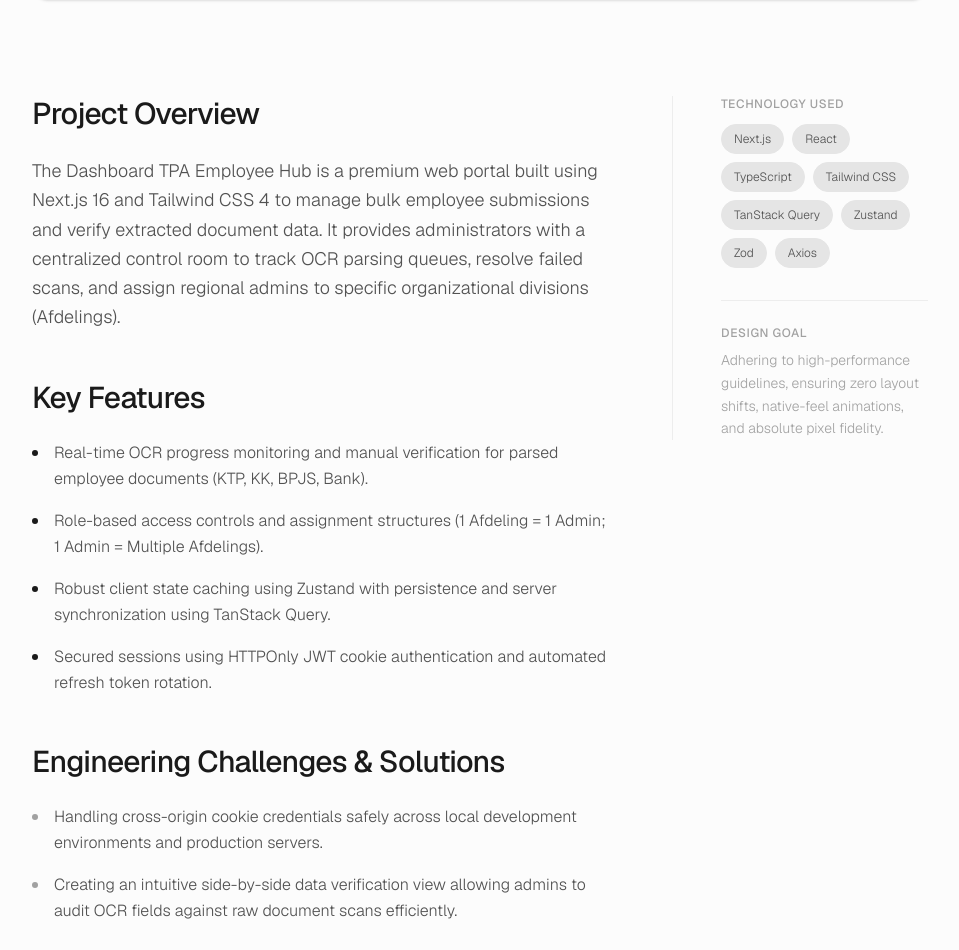
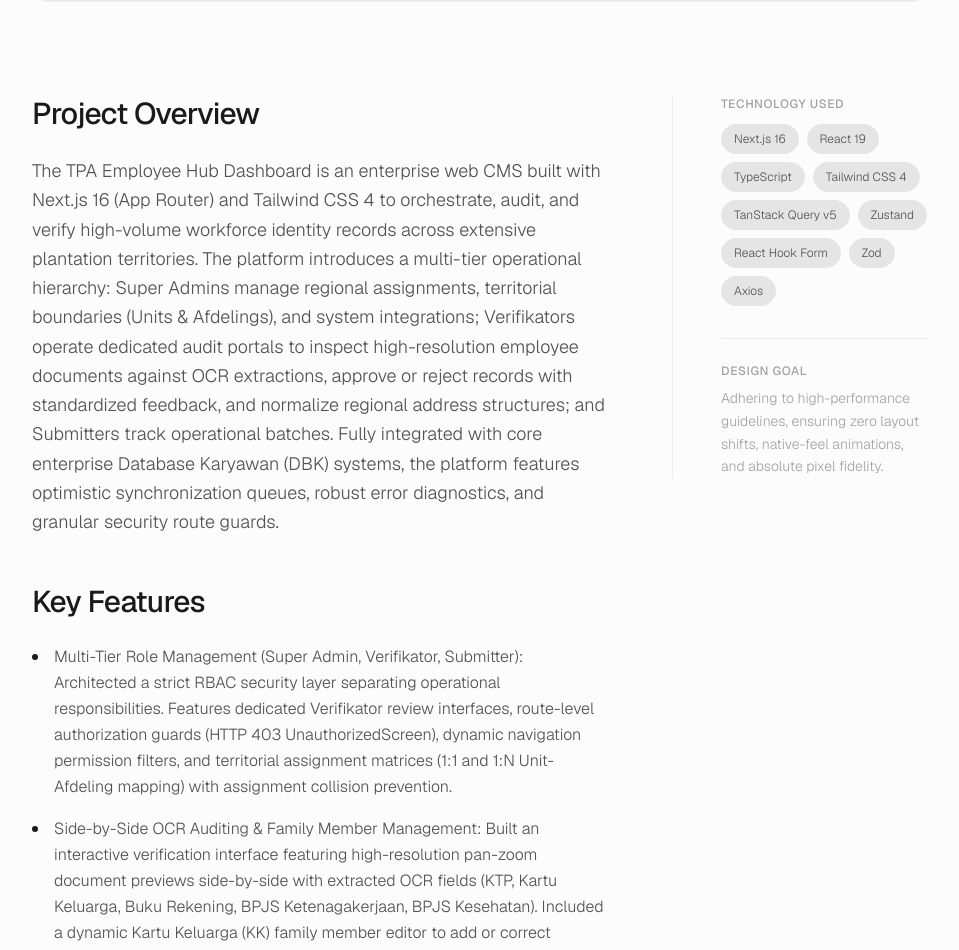
Before and after one commit to RamdlanFaqih/ramfaq-portfolio, a Next.js app: page /projects/dashboard-tpa-employee-hub in a window 1280 px wide. Shown: the part 940-1890 px from the top of the page, without its empty margins (160-1119 px from the left). Built offline with nearby package versions, Linux system fonts and the light colour scheme; no server answers.

Commit message:
feat: update TPA Employee Hub project data with comprehensive features and tech stack

```diff
--- a/src/data/projects.ts
+++ b/src/data/projects.ts
@@ -69,47 +69,55 @@
   {
     slug: "tpa-employee-hub",
     title: "TPA Employee Hub (Mobile)",
-    tech: ["Flutter", "Dart", "BLoC", "AutoRoute", "Dio", "Freezed", "ScreenUtil"],
-    description: "A Domain-Driven Design (DDD) mobile application for employee management. Developed using Flutter and BLoC state management, enabling employees to securely submit and manage document updates (KTP, KK, Bank, BPJS) with offline support.",
+    tech: ["Flutter", "Dart", "BLoC", "Drift (SQLite)", "Google ML Kit", "AutoRoute", "Dio Smart Retry", "Freezed", "ScreenUtil"],
+    description: "A mission-critical offline-first mobile application architected with Domain-Driven Design (DDD) and Flutter BLoC for field Submitters (Admin Lapangan) at PT Triputra Agro Persada (TPA). Empowers officers to capture, validate, and submit employee documents with on-device ML Kit detection, local SQLite draft persistence, enforced read-only submission locking, granular Verifikator rejection feedback, submission cycle tracking, and real-time DBK sync status visibility.",
     type: "mobile-only",
     image: "",
     images: ["", "", ""],
     year: "2026",
     role: "Mobile App Engineer",
-    client: "TPA Employee Hub",
-    overview: "TPA Employee Hub Mobile is a core mobile application designed to simplify and digitize the employee document updating process. By structuring the codebase using Domain-Driven Design (DDD) and BLoC, the app ensures robust, scalable, and responsive form entry and document submission flows for workforce updates.",
+    client: "KODA",
+    overview: "TPA Employee Hub Mobile is the core field client application engineered for Submitter officers (Admin Lapangan) collecting and updating employee records across remote plantation estates. Structured with Domain-Driven Design (DDD) and Flutter BLoC, the app provides field workers with an end-to-end capture and submission workflow for identity documents (KTP, Kartu Keluarga, Rekening Bank / Surat Keterangan Bank, BPJS Ketenagakerjaan, BPJS Kesehatan, Foto Wajah). Engineered to thrive in remote areas with volatile internet connectivity, it features local SQLite draft caching via Drift, background image quality analysis, strict submission lifecycle locking, and transparent feedback loops connecting field Submitters directly with CMS Verifikators.",
     keyFeatures: [
-      "Secure multi-document upload and submission for KTP, Family Card (KK), Bank details, and BPJS.",
-      "Domain-Driven Design (DDD) with clean separation of layers and dependency injection via GetIt.",
-      "Responsive UI layouts across multiple device sizes using ScreenUtil and custom Theme systems.",
-      "Multi-environment setup using Flutter flavors (dev, staging, prod) to streamline releases."
+      "Submitter & Verifikator Cycle Attribution: Integrated submission metadata tracking displaying active Submitter name, submission timestamp, assigned Verifikator name, approval/rejection timestamp, and full chronological cycle history per employee record.",
+      "Actionable Rejection Feedback & Document Revision: Built dedicated rejection notes sections displaying exact Verifikator review notes and standardized reason codes per rejected document slot, tagged with targeted status indicators ('Perlu dilengkapi' for mandatory documents vs 'Perlu diperbarui' for optional documents).",
+      "Enforced Read-Only Submission Lock: Engineered automated form and camera locking mechanisms that transition records into a read-only state upon submission, preventing accidental duplicate edits and race conditions while documents await Verifikator review.",
+      "Offline-First Local Draft Persistence (Drift / SQLite): Implemented robust local database caching with Drift to automatically persist in-progress document uploads and forms during network failures, preventing data loss and blocking duplicate concurrent edits until local drafts are reconciled.",
+      "Smart Camera Pipeline & On-Device ML Kit: Integrated Google ML Kit for real-time face detection and OCR text recognition, featuring configurable document detection modes ('skipAll' and 'optimized'), background isolate compute processing for blur/brightness analysis, and portrait-locked orientation.",
+      "Enterprise DBK Sync Status Transparency: Integrated an interactive DBK sync status card displaying live sync states (Unsynced, Pending, Success, Failed), submission logs, and sync timestamps directly to field Submitters.",
+      "Alternative Bank Document & Multi-Document Upload: Broadened banking document verification supporting traditional savings passbooks, bank account statements (rekening koran), and official bank verification letters with instant preview."
     ],
     challenges: [
-      "Ensuring large image files and scanned documents are compressed and uploaded efficiently over unstable connections.",
-      "Managing complex code-generated models using Freezed and AutoRoute transitions without performance degradation."
+      "Offloading heavy computer vision calculations (blur, lighting, and document edge detection) to Dart background worker isolates (compute) to maintain a smooth 60 FPS camera viewfinder without frame drops.",
+      "Safeguarding data integrity in remote plantation environments with intermittent network coverage through resilient local Drift SQLite caching, chunked compression, and Dio Smart Retry policies.",
+      "Coordinating multi-state document status machines (Belum, Proses OCR, Perlu direview, Perlu dilengkapi, Perlu diperbarui, Lengkap) across complex re-submission and revision cycles without local-remote state drift."
     ]
   },
   {
     slug: "dashboard-tpa-employee-hub",
     title: "TPA Employee Hub Dashboard",
-    tech: ["Next.js", "React", "TypeScript", "Tailwind CSS", "TanStack Query", "Zustand", "Zod", "Axios"],
-    description: "An administrative employee management portal built with Next.js and Tailwind CSS. Features include secure HTTPOnly cookie authentication, real-time bulk document processing, automated OCR data extraction progress queues, and unit-afdeling assignment controls.",
+    tech: ["Next.js 16", "React 19", "TypeScript", "Tailwind CSS 4", "TanStack Query v5", "Zustand", "React Hook Form", "Zod", "Axios"],
+    description: "An enterprise administrative & document verification CMS built with Next.js 16 and Tailwind CSS 4 for PT Triputra Agro Persada (TPA). Features granular Role-Based Access Control (RBAC) separating Super Admin, Verifikator, and Submitter roles, territorial Unit-Afdeling assignment matrix, real-time OCR extraction review with fuzzy regional master data matching, strict two-way document rejection feedback loops, and enterprise DBK (Database Karyawan) synchronization with optimistic state updates.",
     type: "web-only",
     image: "/images/tpa-dashboard-2.png",
     images: ["/images/tpa-dashboard-2.png", "/images/tpa-dashboard.png", "/images/tpa-dashboard-2.png"],
     year: "2026",
     role: "Frontend Engineer",
     client: "KODA",
-    overview: "The Dashboard TPA Employee Hub is a premium web portal built using Next.js 16 and Tailwind CSS 4 to manage bulk employee submissions and verify extracted document data. It provides administrators with a centralized control room to track OCR parsing queues, resolve failed scans, and assign regional admins to specific organizational divisions (Afdelings).",
+    overview: "The TPA Employee Hub Dashboard is an enterprise web CMS built with Next.js 16 (App Router) and Tailwind CSS 4 to orchestrate, audit, and verify high-volume workforce identity records across extensive plantation territories. The platform introduces a multi-tier operational hierarchy: Super Admins manage regional assignments, territorial boundaries (Units & Afdelings), and system integrations; Verifikators operate dedicated audit portals to inspect high-resolution employee documents against OCR extractions, approve or reject records with standardized feedback, and normalize regional address structures; and Submitters track operational batches. Fully integrated with core enterprise Database Karyawan (DBK) systems, the platform features optimistic synchronization queues, robust error diagnostics, and granular security route guards.",
     keyFeatures: [
-      "Real-time OCR progress monitoring and manual verification for parsed employee documents (KTP, KK, BPJS, Bank).",
-      "Role-based access controls and assignment structures (1 Afdeling = 1 Admin; 1 Admin = Multiple Afdelings).",
-      "Robust client state caching using Zustand with persistence and server synchronization using TanStack Query.",
-      "Secured sessions using HTTPOnly JWT cookie authentication and automated refresh token rotation."
+      "Multi-Tier Role Management (Super Admin, Verifikator, Submitter): Architected a strict RBAC security layer separating operational responsibilities. Features dedicated Verifikator review interfaces, route-level authorization guards (HTTP 403 UnauthorizedScreen), dynamic navigation permission filters, and territorial assignment matrices (1:1 and 1:N Unit-Afdeling mapping) with assignment collision prevention.",
+      "Side-by-Side OCR Auditing & Family Member Management: Built an interactive verification interface featuring high-resolution pan-zoom document previews side-by-side with extracted OCR fields (KTP, Kartu Keluarga, Buku Rekening, BPJS Ketenagakerjaan, BPJS Kesehatan). Included a dynamic Kartu Keluarga (KK) family member editor to add or correct unparsed relatives with strict 16-digit NIK validation.",
+      "Intelligent Regional Master Data Fuzzy Matching: Implemented Levenshtein/fuzzy matching algorithms (regionValidation.ts) comparing unstructured OCR address strings against DBK official regional master data (Provinsi, Kota/Kabupaten, Kecamatan, Kelurahan/Desa) with hierarchical parent-child disambiguation and manual dropdown fallbacks.",
+      "Standardized Two-Way Document Rejection & Feedback Loop: Engineered a structured verification dialog requiring explicit rejection reasons ('Foto kurang jelas', 'Foto tidak sesuai', 'Lainnya' with mandatory notes). Rejection reasons automatically propagate to mobile Submitters with badge status classifications ('Perlu dilengkapi' vs 'Perlu diperbarui').",
+      "System Approval Guard & Validation Rules: Enforced strict client- and server-side validation rules preventing approvals if mandatory documents (Face, KTP, KK, Bank) or required fields are incomplete, malformed, or fail format criteria.",
+      "Enterprise DBK (Database Karyawan) Synchronization Engine: Engineered single-click and bulk employee data synchronization into the enterprise DBK backend. Implemented optimistic UI updates, comprehensive sync status filtering (Unsynced, Pending, Success, Failed), and detailed sync failure diagnostics with interactive tooltips.",
+      "Submission Cycle History & Re-Verification Timeline: Chronological audit trail logging submission and verification cycles, tracking previous vs new assignees, rejection notes, review timestamps, and approval attributions per operational cycle."
     ],
     challenges: [
-      "Handling cross-origin cookie credentials safely across local development environments and production servers.",
-      "Creating an intuitive side-by-side data verification view allowing admins to audit OCR fields against raw document scans efficiently."
+      "Developing resilient regional master data fuzzy matching to accurately reconcile misspelled, truncated, or noisy OCR address tokens with authoritative governmental hierarchical codes.",
+      "Enforcing bulletproof client-side and server-side RBAC guards that cleanly restrict Verifikators from administrative system settings and raw audit logs while maintaining seamless multi-role operation.",
+      "Maintaining instantaneous UI responsiveness and state consistency across large-scale employee registries with TanStack Query optimistic cache updates during bulk DBK synchronizations."
     ]
   },
   {
```
